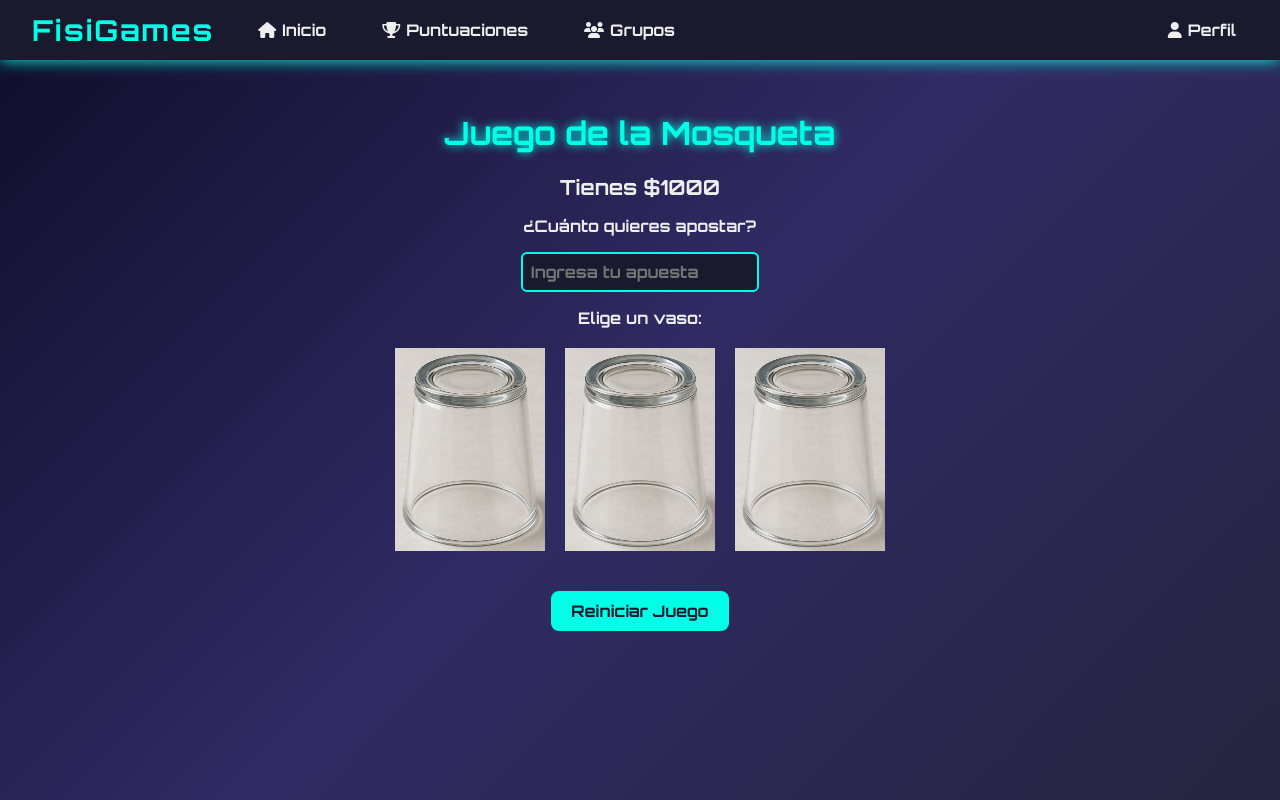
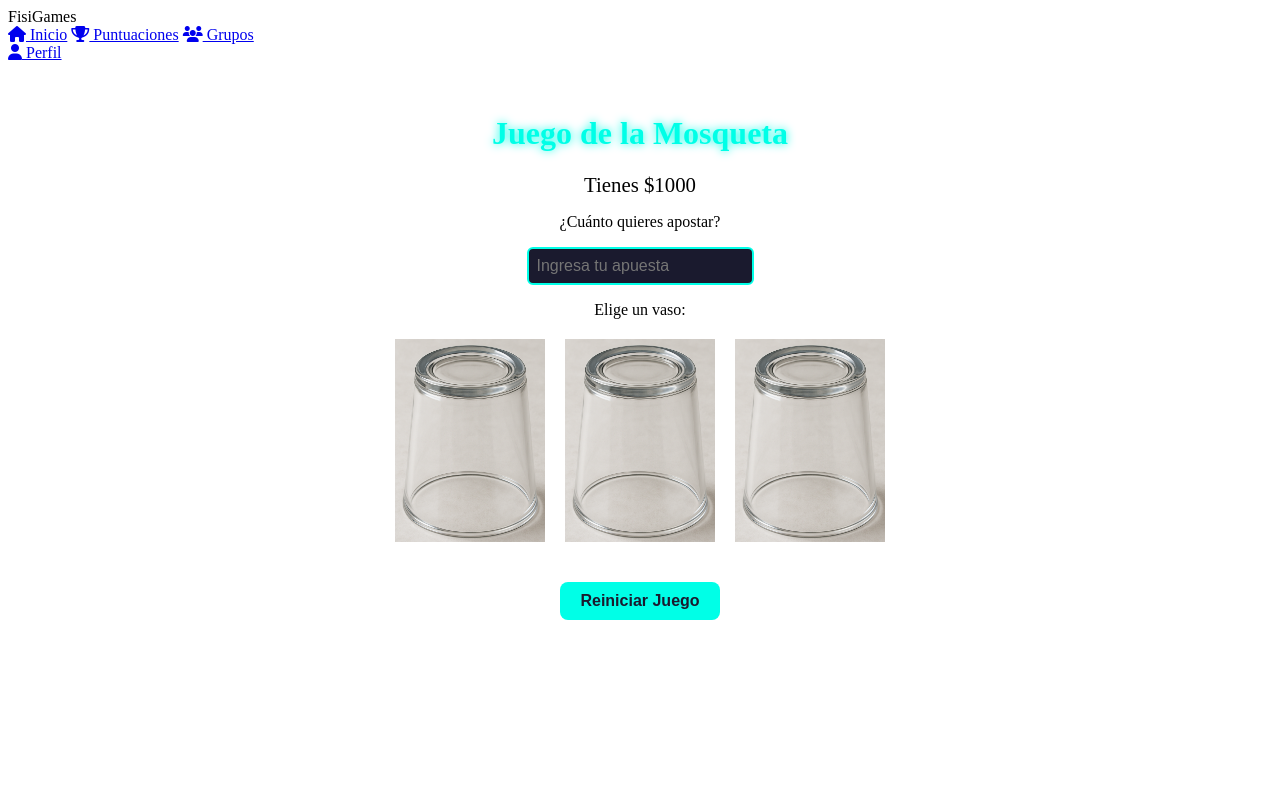
Before and after one commit to DarkKnight138/Proyecto-Final-3eroEMS-TI-FisiGames, a PHP site: page /mosqueta.html in a window 1280 px wide. Run offline with PHP 8.4, Linux system fonts and the light colour scheme.

Commit message:
Update mosqueta.css

```diff
--- a/PaginaWeb/Juegos/JuegoMosqueta/mosqueta.css
+++ b/PaginaWeb/Juegos/JuegoMosqueta/mosqueta.css
@@ -1,118 +1,3 @@
-@import url('https://fonts.googleapis.com/css2?family=Orbitron:wght@700&display=swap');
-
-* {
-    box-sizing: border-box;
-}
-
-body {
-    margin: 0;
-    font-family: 'Orbitron', sans-serif;
-    background: linear-gradient(135deg, #0f0c29, #302b63, #24243e);
-    color: #eee;
-    min-height: 100vh;
-    display: flex;
-    flex-direction: column;
-}
-
-/* Navbar */
-nav {
-    display: flex;
-    justify-content: space-between;
-    align-items: center;
-    background-color: #1a1a2e;
-    padding: 0 2rem;
-    height: 60px;
-    box-shadow: 0 0 15px #00ffe7;
-    position: sticky;
-    top: 0;
-    z-index: 1000;
-}
-
-.left-section {
-    display: flex;
-    align-items: center;
-    gap: 2rem;
-}
-
-.logo {
-    font-size: 1.8rem;
-    font-weight: 700;
-    color: #00ffe7;
-    letter-spacing: 2px;
-    user-select: none;
-    cursor: pointer;
-    white-space: nowrap;
-}
-
-.nav-links {
-    display: flex;
-    gap: 2rem;
-    align-items: center;
-}
-
-.nav-links a {
-    text-decoration: none;
-    color: #eee;
-    font-weight: 600;
-    font-size: 1rem;
-    padding: 8px 12px;
-    border-radius: 6px;
-    transition: background-color 0.3s ease, color 0.3s ease;
-    display: flex;
-    align-items: center;
-    gap: 6px;
-}
-
-.nav-links a:hover,
-.nav-links a.active {
-    background-color: #00ffe7;
-    color: #1a1a2e;
-    box-shadow: 0 0 8px #00ffe7;
-}
-
-.menu-toggle {
-    display: none;
-    flex-direction: column;
-    cursor: pointer;
-    gap: 5px;
-}
-
-.menu-toggle div {
-    width: 25px;
-    height: 3px;
-    background-color: #00ffe7;
-    border-radius: 2px;
-}
-
-@media (max-width: 768px) {
-    .nav-links.left-links {
-        display: none;
-    }
-
-    .menu-toggle {
-        display: flex;
-    }
-
-    nav.expanded .nav-links.left-links {
-        display: flex;
-        flex-direction: column;
-        background-color: #1a1a2e;
-        position: absolute;
-        top: 60px;
-        left: 0;
-        width: 200px;
-        padding: 1rem 1.5rem;
-        border-radius: 0 0 10px 0;
-        box-shadow: 0 0 15px #00ffe7;
-    }
-
-    nav.expanded .nav-links.left-links a {
-        padding: 10px 0;
-        border-radius: 0;
-    }
-}
-
-/* Contenido del juego */
 main {
     text-align: center;
     padding: 2rem;
```
